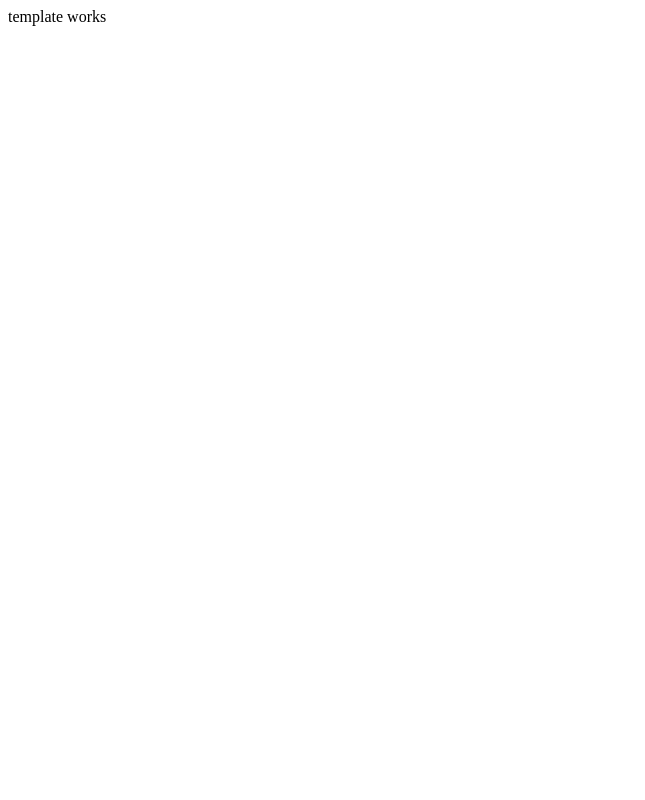
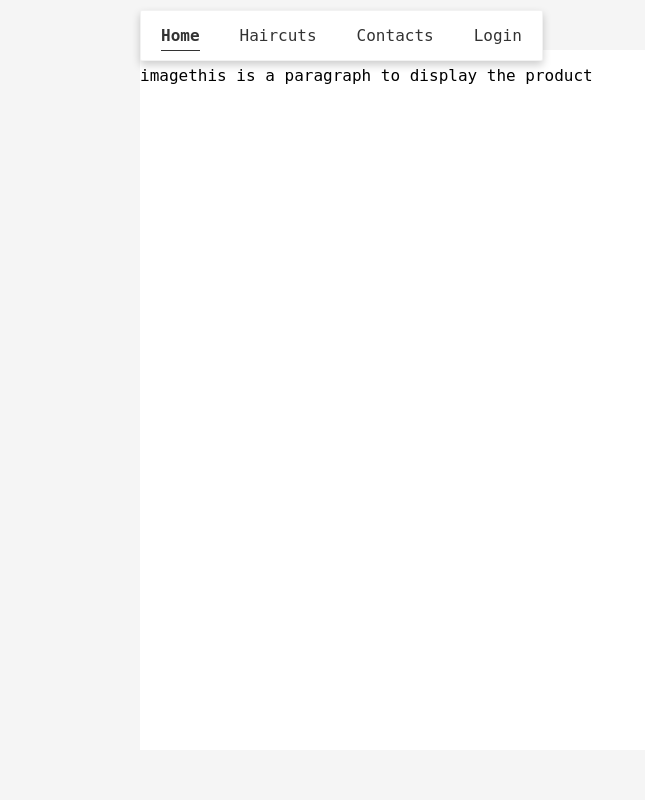
Before and after one commit to BruceYoung19/snipp-ity-Hair, a Django app: page / in a window 1280 px wide. Before the commit the part shown is almost empty. Shown: the whole page, without its empty margins (0-645 px from the left). Run offline with Django 4.2, Linux system fonts and the light colour scheme.

Commit message:
<css> [templates]: <short description>
  - Implemented css to templates
  - Added static files
  - Navbar added to home.
  - Updated Documentation testing website

```diff
--- a/haircut/webapp/templates/base.html
+++ b/haircut/webapp/templates/base.html
@@ -1,4 +1,77 @@
 <html>
-  <title>{% block title %} title for my app {% endblock %} </title>
-  <p> {% block content %} this is the paragraph {% endblock %} </p>
+<title>{% block title %} title for my app {% endblock %} </title>
+<style>
+    body {
+        background-color: #f5f5f5;
+        display: flex;
+        justify-content: center;
+        align-items: center;
+        min-height: 100vh;
+        margin: 0;
+        font-family: monospace, sans-serif;
+    }
+
+
+    .navigation-board {
+        background-color: #ffffff;
+        padding: 15px 20px;
+        border: 1px solid rgba(0, 0, 0, 0.05);
+        box-shadow: 0 4px 8px rgba(0, 0, 0, 0.2);
+        border-radius: 2px;
+    }
+
+    .navigation-board ul {
+        list-style: none;
+        margin: 0;
+        padding: 0;
+        display: flex;
+        gap: 40px;
+    }
+
+    .navigation-board li a {
+        text-decoration: none;
+        color: #333;
+        font-size: 16px;
+        padding-bottom: 5px;
+        transition: color 0.3s ease;
+    }
+
+    .navigation-board li.current a {
+        border-bottom: 1px solid #333;
+        font-weight: bold;
+    }
+
+    .navigation-board li a:hover {
+        color: #fff;
+    }
+
+    #top-container {
+        position: fixed;
+        top: 10;
+        width: auto;
+    }
+
+    #website-container{
+        align-items: center;
+    }
+
+</style>
+
+<div id="website-container">
+    <div id="top-container">
+        <nav class="navigation-board">
+            <ul>
+                <li class="current"><a href="#">Home</a></li>
+                <li><a href="#">Haircuts</a></li>
+                <li><a href="#">Contacts</a></li>
+                <li><a href="#">Login</a></li>
+            </ul>
+        </nav>
+    </div>
+    <div id="bottom-container">
+        {% block content %} this is the paragraph {% endblock %}
+    </div>
+</div>
+
+
 </html>
--- a/haircut/webapp/templates/home.html
+++ b/haircut/webapp/templates/home.html
@@ -1,5 +1,37 @@
 {% extends "base.html" %}
 {% block title %} Snip that Hair! {% endblock %}
 {% block content  %}
-<p>template works</p>
+<style>
+    #outside-container{
+        background-color: white;
+        width: 1000px;
+        height: 700px;
+        display: flex;
+    }
+
+    #left-box{
+        background-color: white;
+        width: 300px;
+        height: 100px;
+    }
+
+    #right-box{
+        background-color: white;
+        width: 300px;
+        height: 100px;
+        padding-left: 30px;
+    }
+
+
+</style>
+
+<div id="outside-container">
+    <div class="left-box">
+        <p> image </p>
+    </div>
+    <div class="right-box">
+        <p> this is a paragraph to display the product</p>
+    </div>
+</div>
+
 {% endblock %}
```
Also changed, not shown: haircut/webapp/views.py (line endings or trailing spaces).
